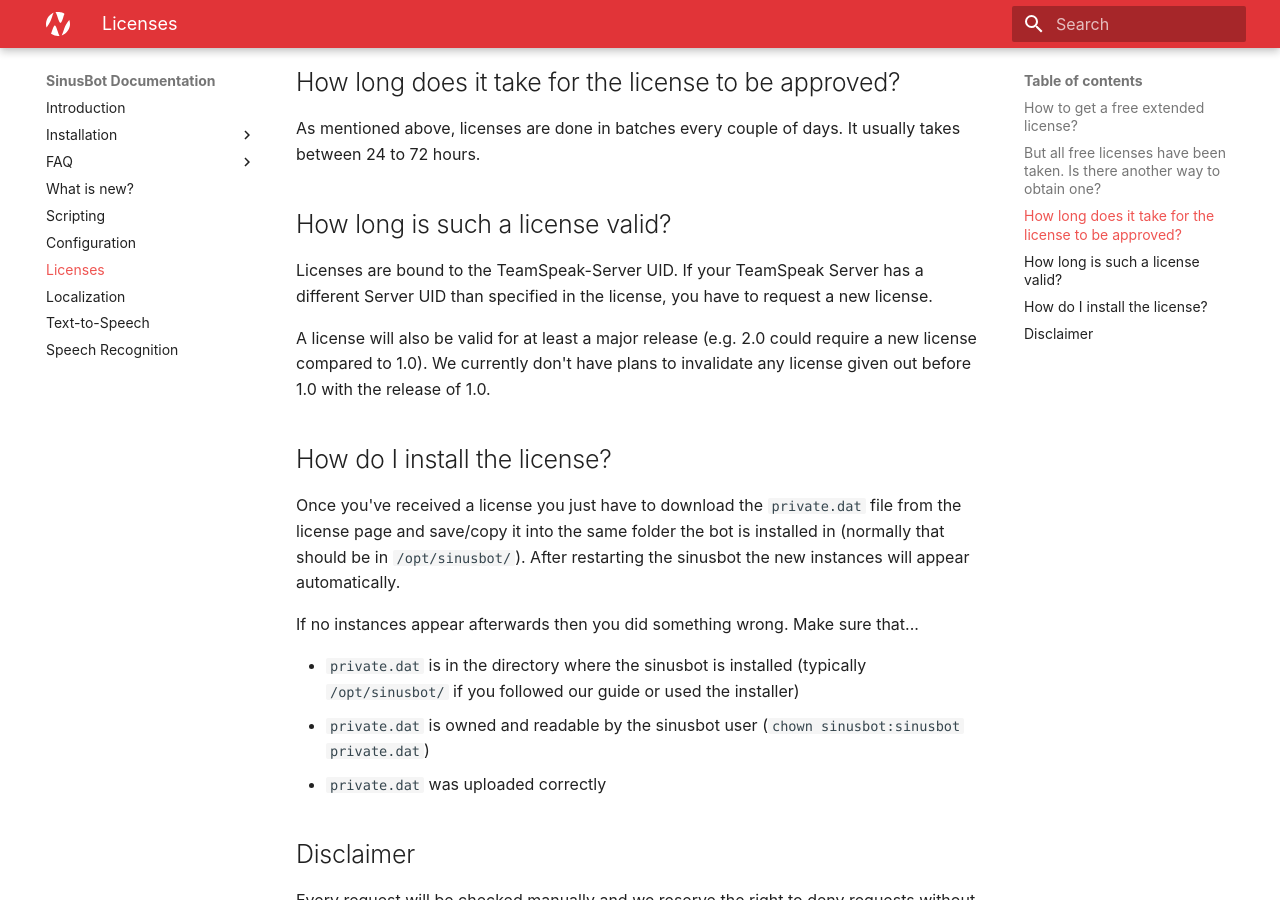
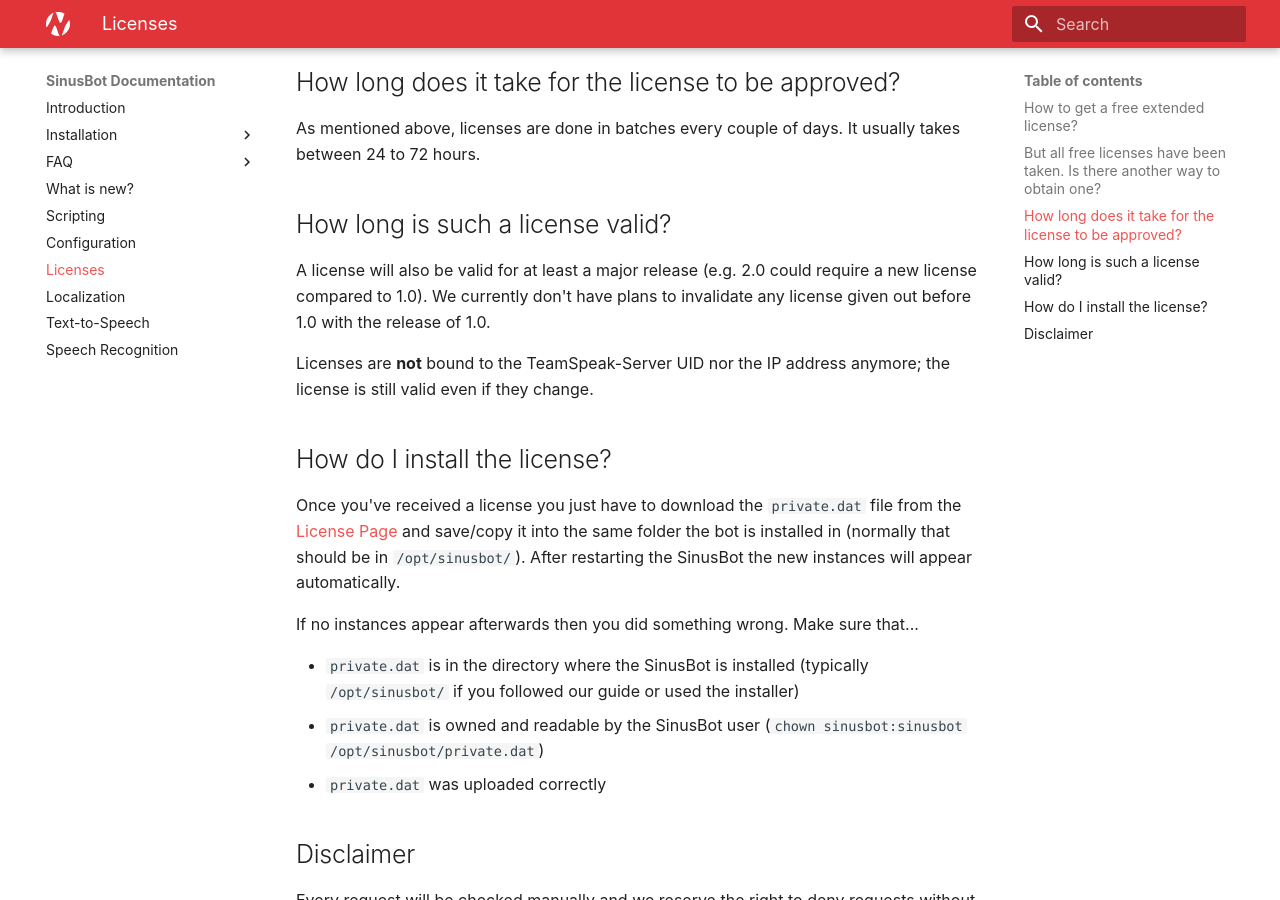
Before and after one commit to SinusBot/docs, an MkDocs documentation site: the page built from docs/licenses.md, in a window 1280 px wide and 900 px high, scrolled down 737 px. Built offline with MkDocs 1.6.1 and Material for MkDocs 9.7.7, drawn with Linux system fonts in a browser that asks for light colours.

Commit message:
correct license info

```diff
--- a/docs/licenses.md
+++ b/docs/licenses.md
@@ -18,20 +18,20 @@
 
 ## How long is such a license valid?
 
-Licenses are bound to the TeamSpeak-Server UID. If your TeamSpeak Server has a different Server UID than specified in the license, you have to request a new license.
+A license will also be valid for at least a major release (e.g. 2.0 could require a new license compared to 1.0). We currently don't have plans to invalidate any license given out before 1.0 with the release of 1.0.
 
-A license will also be valid for at least a major release (e.g. 2.0 could require a new license compared to 1.0). We currently don't have plans to invalidate any license given out before 1.0 with the release of 1.0.
+Licenses are **not** bound to the TeamSpeak-Server UID nor the IP address anymore; the license is still valid even if they change.
 
 ## How do I install the license?
 
-Once you've received a license you just have to download the `private.dat` file from the license page and save/copy it into the same folder the bot is installed in (normally that should be in `/opt/sinusbot/`).
-After restarting the sinusbot the new instances will appear automatically.
+Once you've received a license you just have to download the `private.dat` file from the [License Page](https://forum.sinusbot.com/license) and save/copy it into the same folder the bot is installed in (normally that should be in `/opt/sinusbot/`).
+After restarting the SinusBot the new instances will appear automatically.
 
 If no instances appear afterwards then you did something wrong.
 Make sure that...
 
-- `private.dat` is in the directory where the sinusbot is installed (typically `/opt/sinusbot/` if you followed our guide or used the installer)
-- `private.dat` is owned and readable by the sinusbot user (`chown sinusbot:sinusbot private.dat`)
+- `private.dat` is in the directory where the SinusBot is installed (typically `/opt/sinusbot/` if you followed our guide or used the installer)
+- `private.dat` is owned and readable by the SinusBot user (`chown sinusbot:sinusbot /opt/sinusbot/private.dat`)
 - `private.dat` was uploaded correctly
 
 ## Disclaimer
```
Also changed, not shown: 1 other file.
